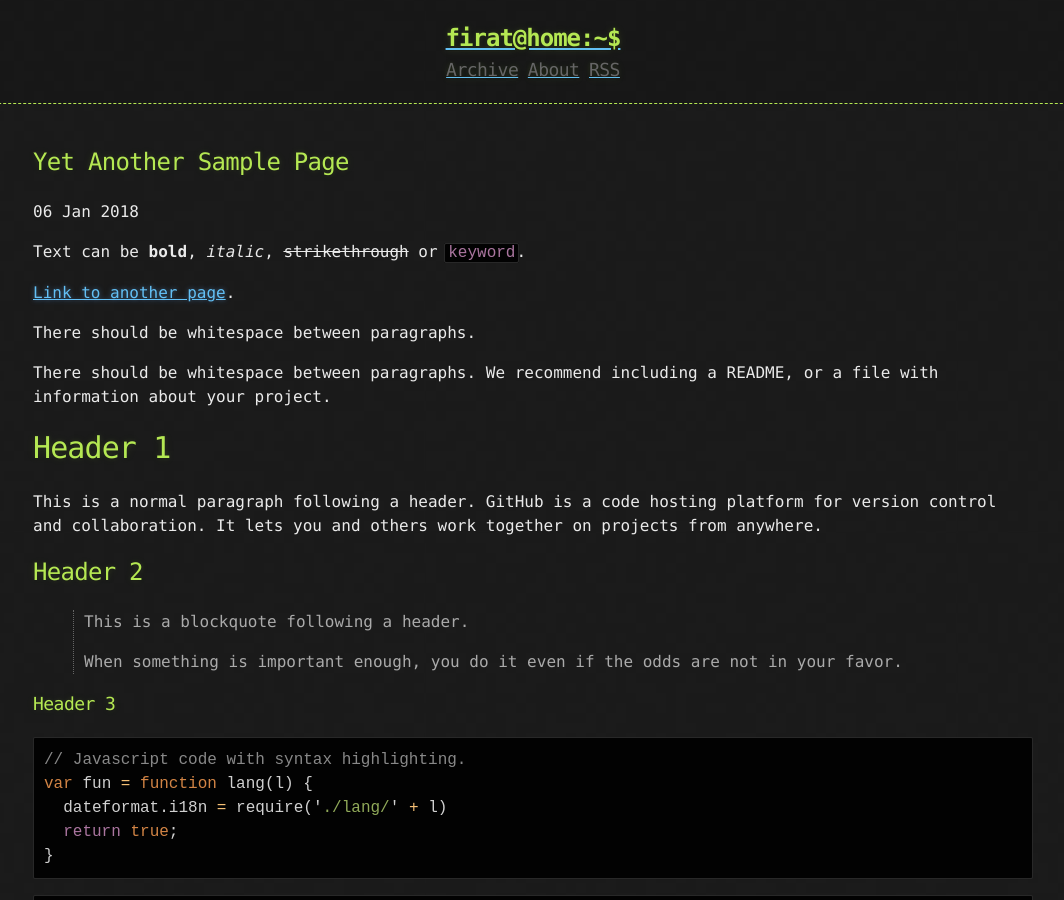
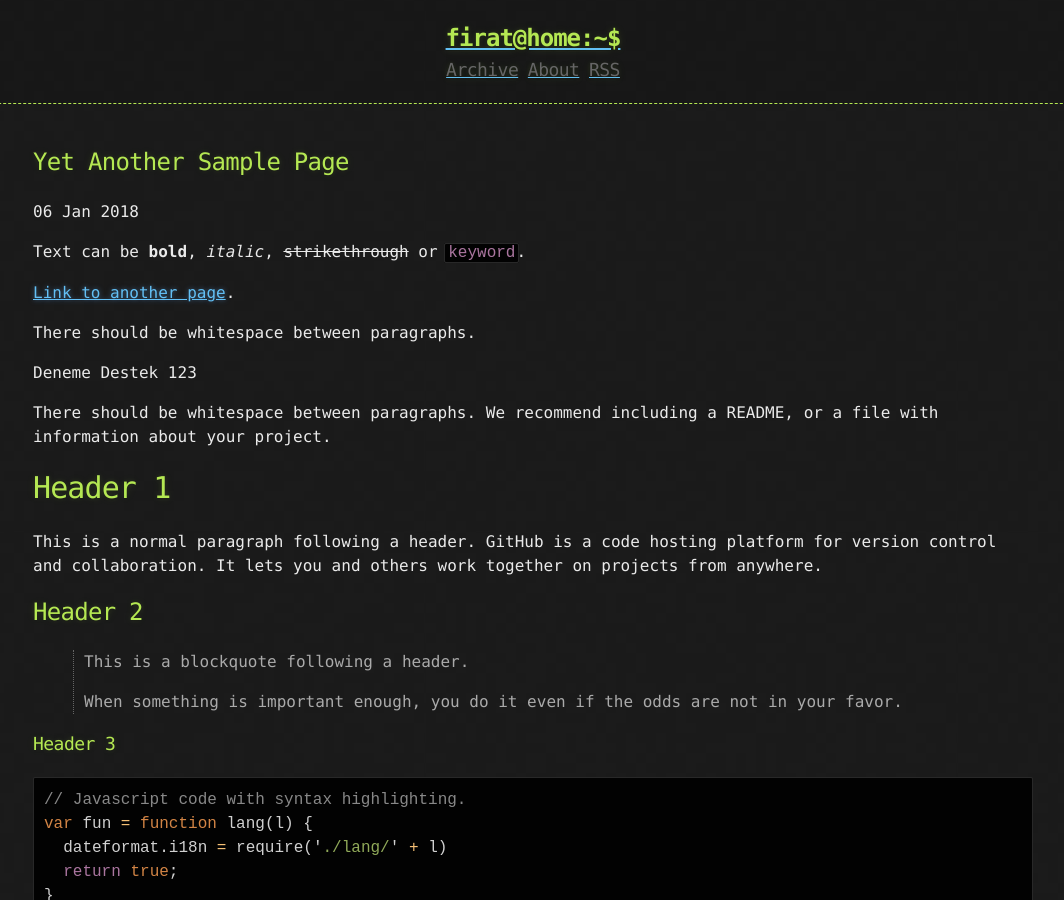
Before and after one commit to firatfolcay/firatfolcay.github.io, a Jekyll site: the page built from _posts/2018-01-06-Yet-Another-Sample-Page.md, in a window 1280 px wide and 900 px high. Shown: the whole window, without its empty margins (107-1171 px from the left). Built offline with Jekyll 4.4.1, drawn with Linux system fonts in a browser that asks for light colours.

Commit message:
Update 2018-01-06-Yet-Another-Sample-Page.md

```diff
--- a/_posts/2018-01-06-Yet-Another-Sample-Page.md
+++ b/_posts/2018-01-06-Yet-Another-Sample-Page.md
@@ -8,6 +8,8 @@ Text can be **bold**, _italic_, ~~strikethrough~~ or `keyword`.
 [Link to another page](another-page).
 
 There should be whitespace between paragraphs.
+
+Deneme Destek 123
 
 There should be whitespace between paragraphs. We recommend including a README, or a file with information about your project.
 
```
